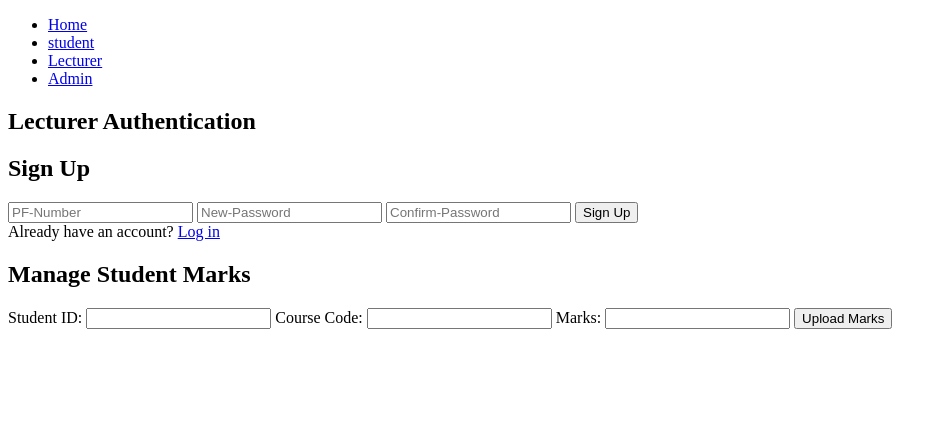
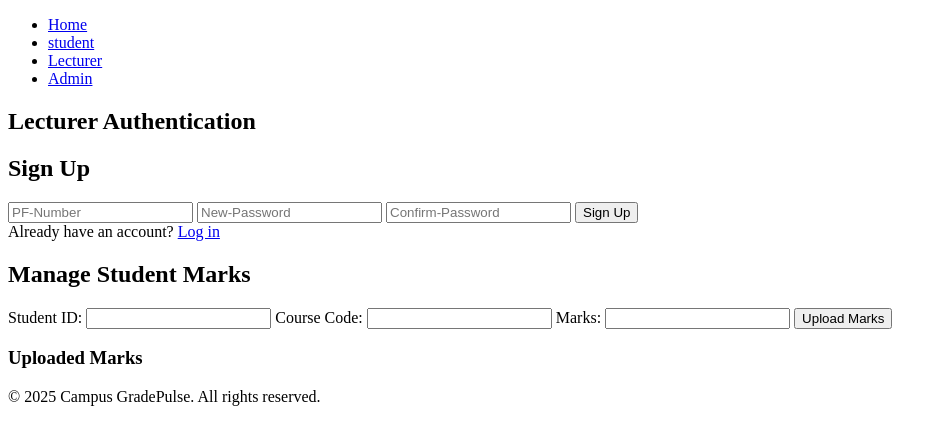
Before and after one commit to PrincessOkaroni/FINAL-PROJECT, a plain HTML site: page lecturer.html in a window 1280 px wide. Shown: the whole page, without its empty margins (0-947 px from the left). Drawn offline with Linux system fonts and the light colour scheme.

Commit message:
mark list and footer setup

```diff
--- a/lecturer.html
+++ b/lecturer.html
@@ -56,6 +56,15 @@
           <input type="number" id="marks" name="marks" required />
           <button type="submit">Upload Marks</button>
         </form>
+        <div id="marks-list">
+          <h3>Uploaded Marks</h3>
+          <!-- List of uploaded marks will be displayed here -->
+        </div>
+      </section>
+    </main>
+    <footer>
+        <p>&copy; 2025 Campus GradePulse. All rights reserved.</p>
+    </footer>
     <script src="./script/script.js"></script>
   </body>
 </html>
```
